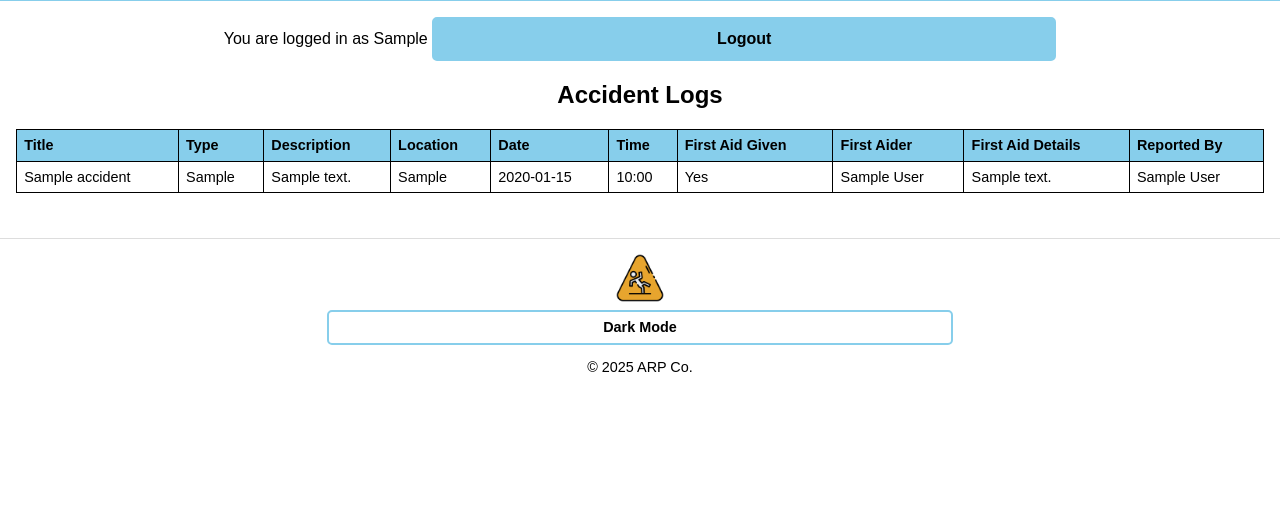
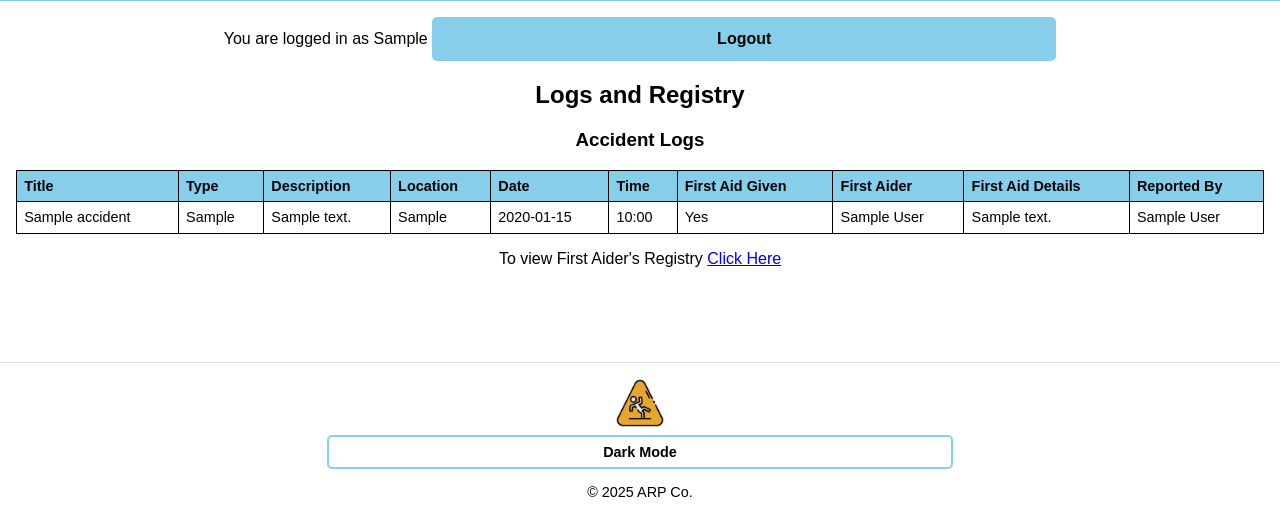
Before and after one commit to Lumi1203/database-project, a Flask app: page /view in a window 1280 px wide. Shown: the part 759-1288 px from the top of the page. Before the commit the page ends 1131 px from the top, so only its background shows below. Run offline with Flask 3, Linux system fonts and the light colour scheme; a user stored in the database is signed in; tables that the repository leaves empty hold one stand-in row (values such as "Sample post").

Commit message:
view.html fixed

```diff
--- a/app.py
+++ b/app.py
@@ -2,7 +2,7 @@ from flask import Flask, render_template, render_template, request, redirect, ur
 from flask_sqlalchemy import SQLAlchemy
 from flask_login import LoginManager, login_user, logout_user, login_required, UserMixin, current_user
 from certificates import valid_certificate_numbers
-from models import db, User, Accident
+from models import db, User, Accident, FirstAiderRegistry
 from werkzeug.security import generate_password_hash, check_password_hash
 from datetime import datetime
 from dotenv import load_dotenv
@@ -52,7 +52,7 @@ def login():
 @app.route('/accident', methods=['GET', 'POST'])
 @login_required
 def accident():
-    # Query users who are first aiders
+
     first_aiders = User.query.filter_by(firstaider=True).all()
 
     if request.method == 'POST':
@@ -66,7 +66,6 @@ def accident():
         firstaider_id = request.form.get('firstaider')
         firstaiddetails = request.form['firstaiddetails']
 
-        # Convert date and time strings to proper types
         date_of_accident = datetime.strptime(date_str, '%Y-%m-%d').date()
         time_of_accident = datetime.strptime(time_str, '%H:%M').time()
 
@@ -90,7 +89,7 @@ def accident():
         db.session.commit()
 
         flash('Accident report submitted successfully.')
-        return redirect(url_for('view'))
+        return redirect(url_for('index'))
 
     return render_template('accident.html', first_aiders=first_aiders)
 
@@ -99,9 +98,10 @@ def accident():
 def view():
     if not current_user.firstaider:
         flash("Access denied: Only First Aiders can view the accident logs.")
-        return redirect(url_for('index'))  # or redirect to another page like dashboard
+        return redirect(url_for('index'))
 
     accidents = Accident.query.order_by(Accident.date_reported.desc()).all()
+    #first_aiders = FirstAiderRegistry.query.all()
     return render_template('view.html', accidents=accidents)
 
 
@@ -180,3 +180,14 @@ def logout():
     logout_user()
     flash('You have been logged out.')
     return redirect(url_for('login'))
+
+
+@app.route('/first_aider_registry')
+@login_required
+def first_aider_registry():
+    if not current_user.firstaider:
+        flash("Access denied: Only First Aiders can view the accident logs.")
+        return redirect(url_for('index'))
+
+    first_aiders = FirstAiderRegistry.query.all()
+    return render_template('view.html', first_aiders=first_aiders)
--- a/templates/base.html
+++ b/templates/base.html
@@ -29,15 +29,6 @@
     </header>
 
     <main>
-        {% if current_user.is_authenticated %}
-          <div class="user-info">
-            You are logged in as {{ current_user.firstname }}
-            <form action="{{ url_for('logout') }}" method="post" style="display:inline;">
-            <button type="submit">Logout</button>
-             </form>
-         </div>
-        {% endif %}
-
         {% with messages = get_flashed_messages() %}
             {% if messages %}
                 <ul class="flashes">
--- a/templates/view.html
+++ b/templates/view.html
@@ -3,9 +3,20 @@
 {% block title %}View Accident Log{% endblock %}
 
 {% block content %}
-<h2>Accident Logs</h2>
+
+{% if current_user.is_authenticated %}
+          <div class="user-info">
+            You are logged in as {{ current_user.firstname }}
+            <form action="{{ url_for('logout') }}" method="post" style="display:inline;">
+            <button type="submit">Logout</button>
+             </form>
+         </div>
+        {% endif %}
+
+<h2>Logs and Registry</h2>
 
 {% if accidents %}
+<h3>Accident Logs</h3>
     <table>
         <thead>
             <tr>
@@ -44,7 +55,45 @@
             {% endfor %}
         </tbody>
     </table>
+<p>To view First Aider's Registry <a href="{{ url_for('first_aider_registry') }}">Click Here</a></p>
 {% else %}
-    <p>No accident reports available.</p>
+    <p></p>
+
 {% endif %}
+
+<br>
+
+
+
+{% if first_aiders %}
+<h3>First Aider's Registry</h3>
+    <table>
+        <thead>
+            <tr>
+                <th>ID</th>
+                <th>Staff Number</th>
+                <th>First Name</th>
+                <th>Surname</th>
+                <th>Email</th>
+                <th>Certificate Number</th>
+            </tr>
+        </thead>
+        <tbody>
+            {% for fa in first_aiders %}
+            <tr>
+                <td>{{ fa.id }}</td>
+                <td>{{ fa.staffnumber }}</td>
+                <td>{{ fa.firstname }}</td>
+                <td>{{ fa.surname }}</td>
+                <td>{{ fa.email }}</td>
+                <td>{{ fa.certificate_number }}</td>
+            </tr>
+            {% endfor %}
+        </tbody>
+    </table>
+<p>To view Accident Logs <a href="{{ url_for('view') }}">Click Here</a></p>
+{% else %}
+    <p></p>
+{% endif %}
+
 {% endblock %}
```
Also changed, not shown: templates/accident.html (+11 -1 lines), templates/index.html (+10 -0 lines), templates/login.html (+10 -0 lines).
